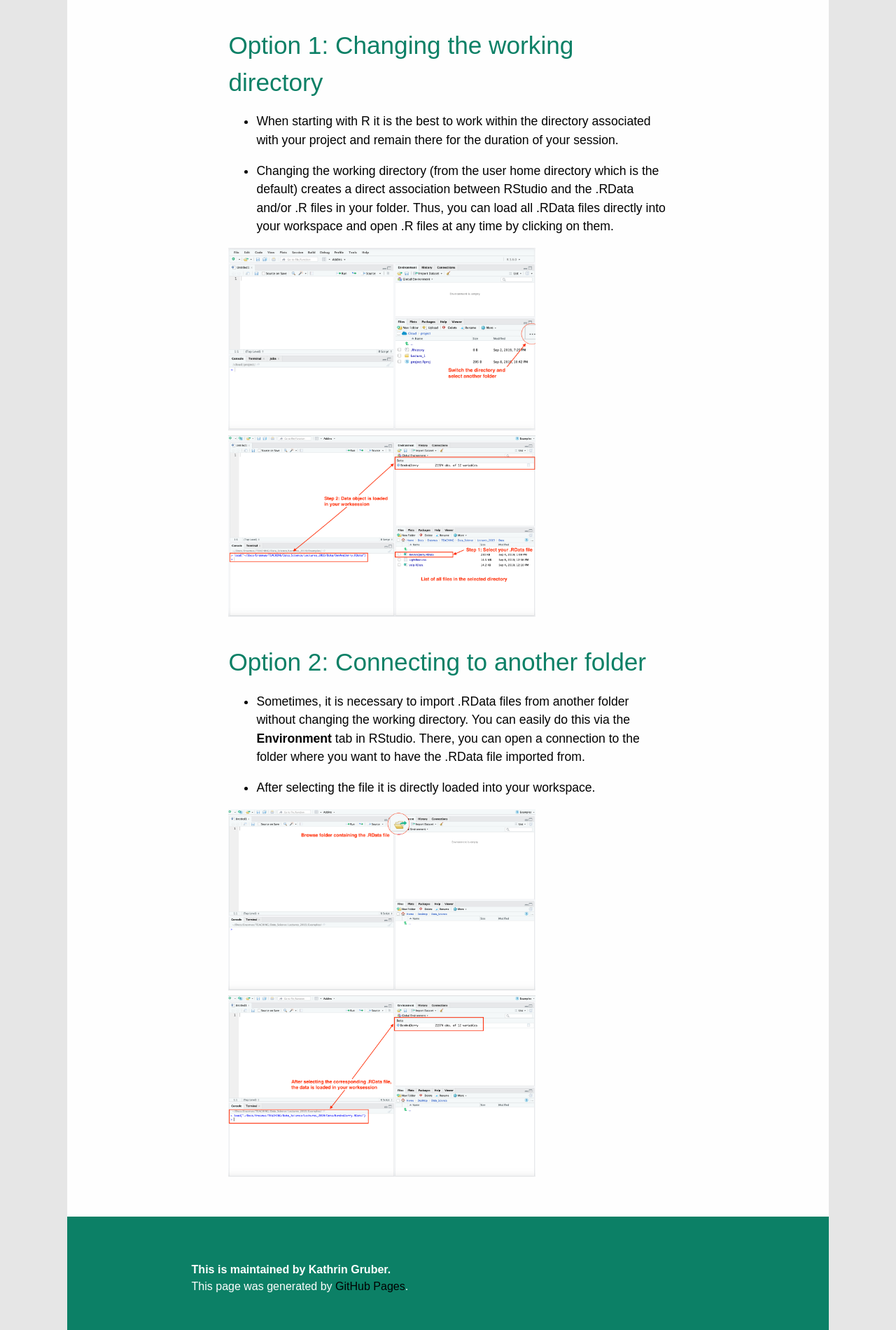
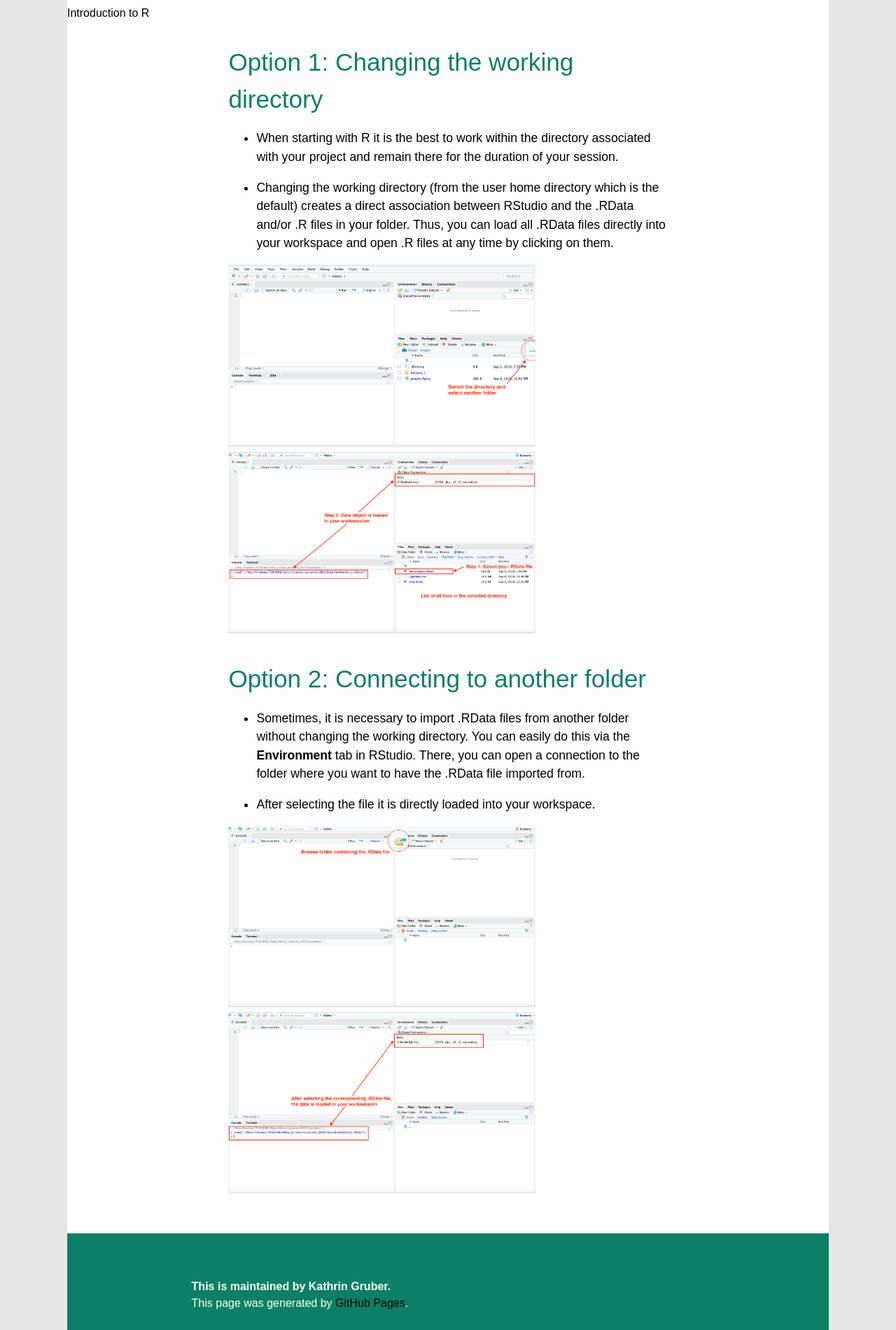
Before and after one commit to jmjvdruten/introductiontoR, a Jekyll site: the page built from Appendix_2_Loading_RData_files.md, in a window 1280 px wide. Shown: the part 1018-2918 px from the top of the page at 70% size. Built offline with Jekyll 4.4.1, drawn with Linux system fonts in a browser that asks for light colours; grey boxes are pictures that could not be loaded.

Commit message:
Update stylesheet.css

```diff
--- a/stylesheets/stylesheet.css
+++ b/stylesheets/stylesheet.css
@@ -106,12 +106,6 @@ a {
   text-align: left;
   background-color: #FEFEFE;
   position: relative;}
-
-#centered {
-  position: absolute;
-  bottom: 15px;
-  left: 20px;
-}
 
 .project-tagline {
   font-weight: normal;
```
